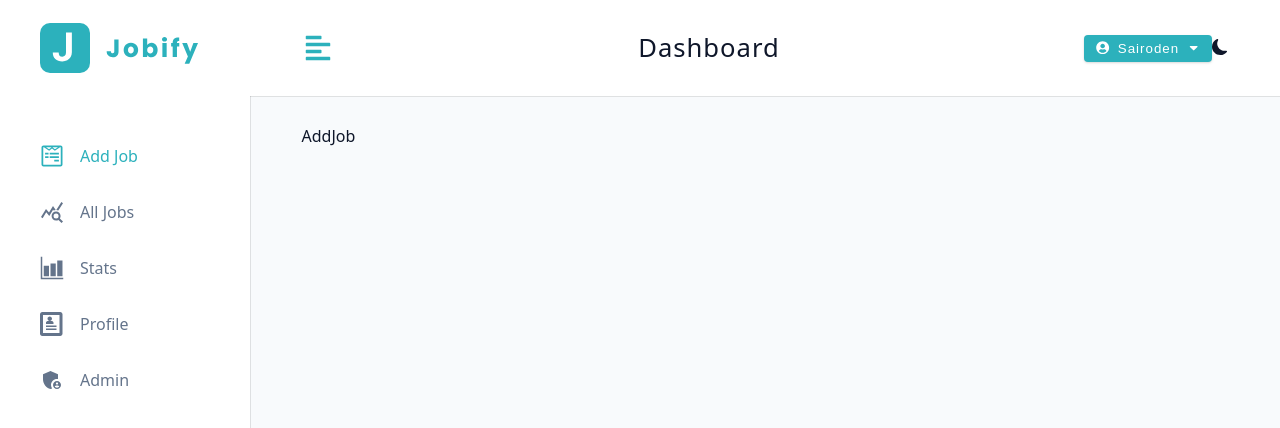
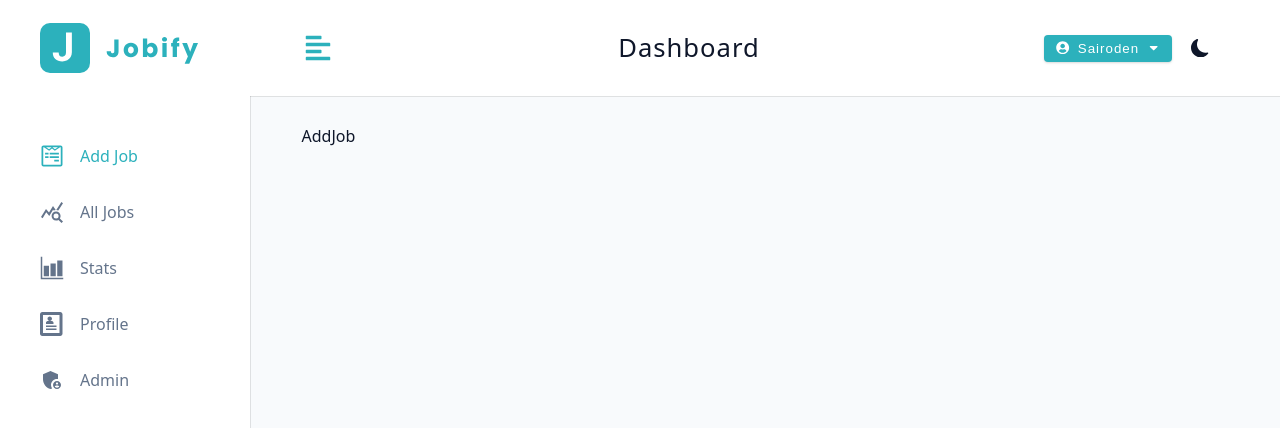
Before and after one commit to Sairoden/Jobify, a React (Vite) app in the folder frontend/: page /dashboard in a window 1280 px wide. Shown: the top 428 px of the page. Built offline with nearby package versions, Linux system fonts and the light colour scheme.

Commit message:
Style ThemeToggle

```diff
--- a/frontend/src/ui/ThemeToggle.jsx
+++ b/frontend/src/ui/ThemeToggle.jsx
@@ -9,14 +9,29 @@ function ThemeToggle() {
   const { isDarkTheme, toggleDarkTheme } = useDashboardContext();
 
   return (
-    <div onClick={toggleDarkTheme}>
+    <StyledThemeToggle onClick={toggleDarkTheme}>
       {isDarkTheme ? (
         <BsFillSunFill className="toggle-icon" />
       ) : (
         <BsFillMoonFill className="toggle-icon" />
       )}
-    </div>
+    </StyledThemeToggle>
   );
 }
 
+const StyledThemeToggle = styled.button`
+  background: transparent;
+  border-color: transparent;
+  width: 3.5rem;
+  height: 2rem;
+  display: grid;
+  place-items: center;
+  cursor: pointer;
+
+  .toggle-icon {
+    font-size: 1.15rem;
+    color: var(--text-color);
+  }
+`;
+
 export default ThemeToggle;
```
